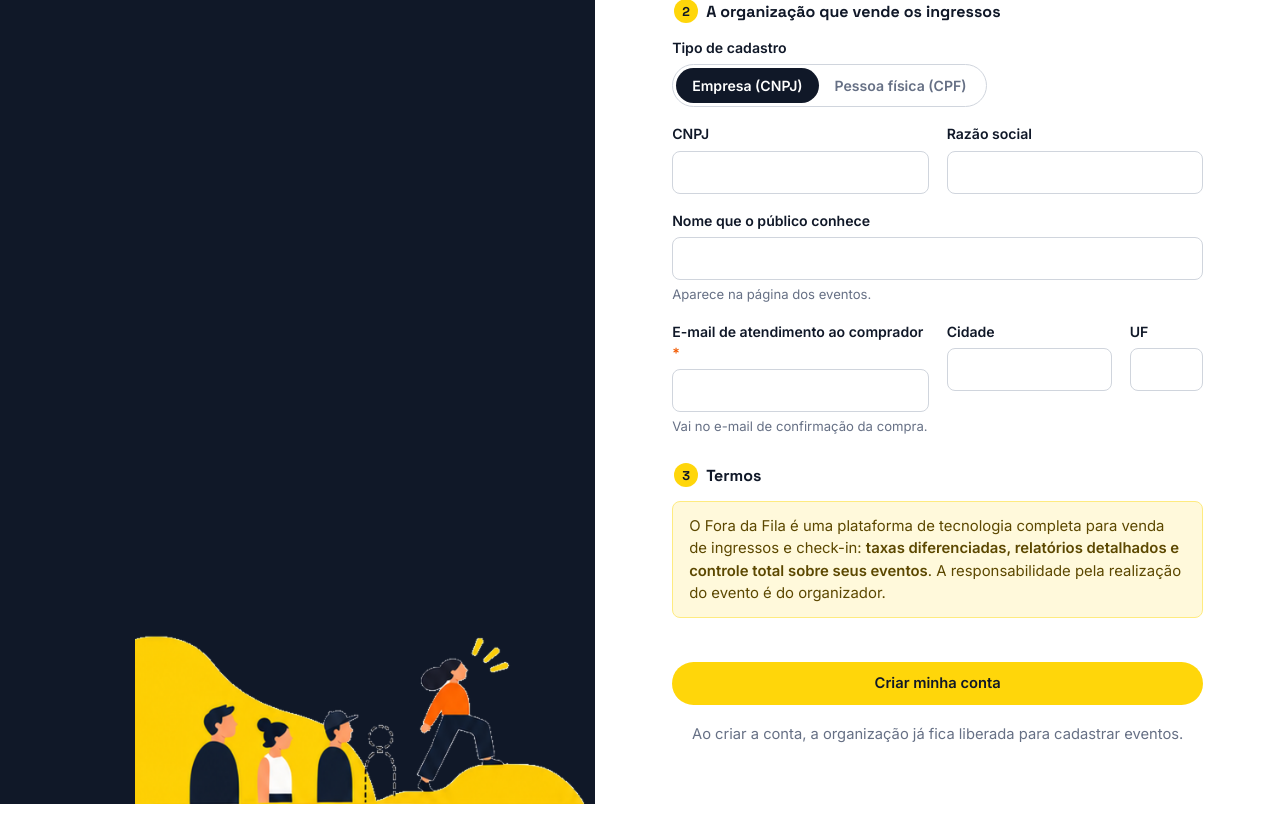
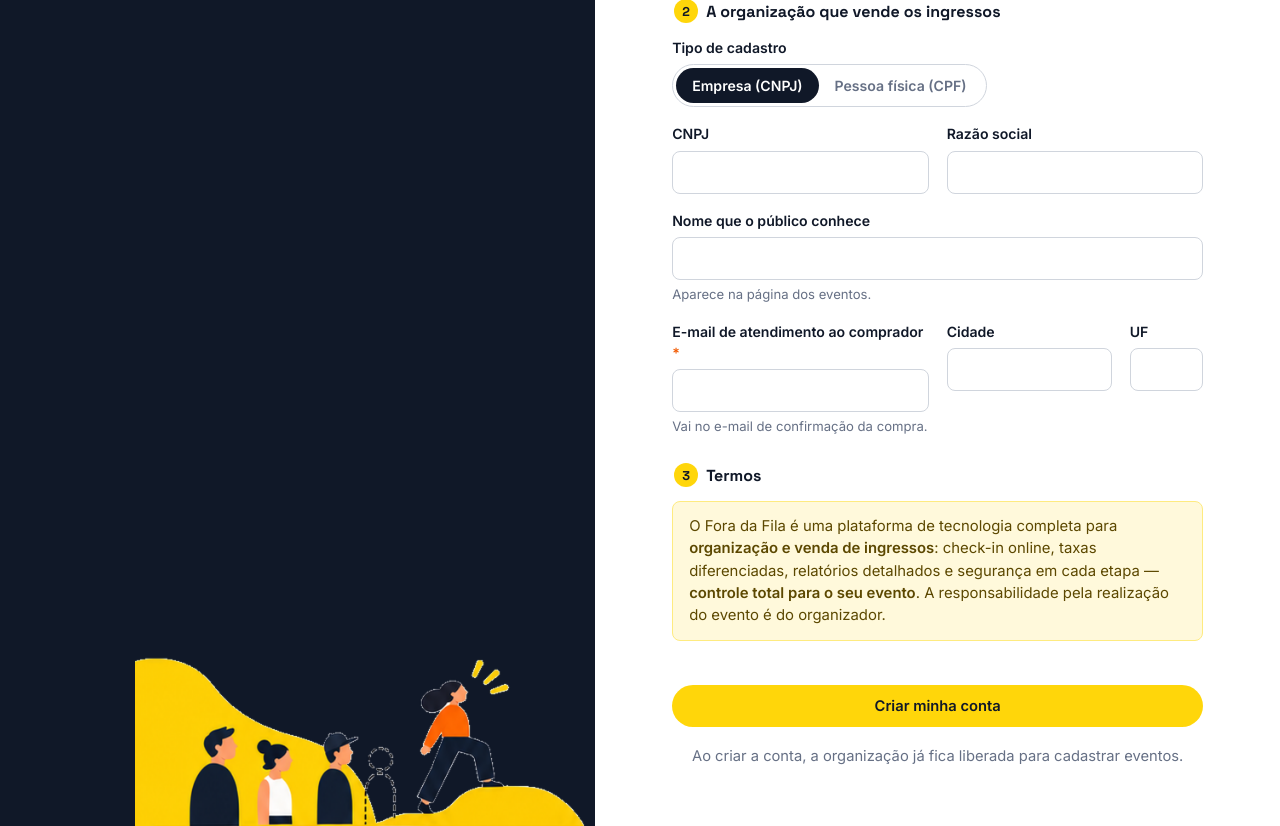
Before and after one commit to brunobhsoftware/foradafila, a Laravel app: page /cadastro in a window 1280 px wide. Shown: the part 578-1404 px from the top of the page. Before the commit the page ends 1382 px from the top, so only its background shows below. Run offline with Laravel 12, Linux system fonts and the light colour scheme; data that the repository does not hold is empty.

Commit message:
cadastro: texto dos termos mais completo e comercial
Co-Authored-By: Claude Sonnet 4.6 <noreply@anthropic.com>
Claude-Session: https://claude.ai/code/session_01GdKQzh3HwxiJGzuvmDMkoC

```diff
--- a/plataforma/resources/views/auth/cadastro.blade.php
+++ b/plataforma/resources/views/auth/cadastro.blade.php
@@ -54,7 +54,8 @@
     <fieldset>
         <legend><span class="numero">3</span> Termos</legend>
         <div class="alerta alerta--info">
-            <p>O Fora da Fila é uma plataforma de tecnologia completa para venda de ingressos e check-in: <b>taxas diferenciadas, relatórios detalhados e controle total sobre seus eventos</b>.
+            <p>O Fora da Fila é uma plataforma de tecnologia completa para <b>organização e venda de ingressos</b>: check-in online, taxas diferenciadas, relatórios detalhados e
+            segurança em cada etapa — <b>controle total para o seu evento</b>.
             A responsabilidade pela realização do evento é do organizador.</p>
         </div>
         <div class="opcoes">
```
